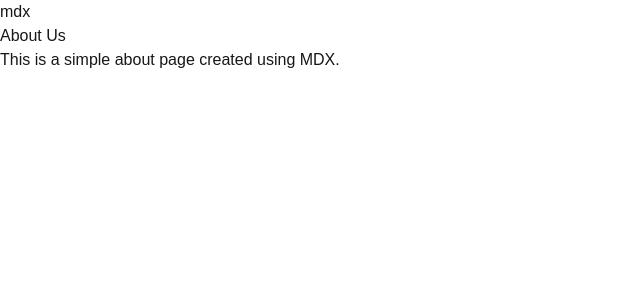
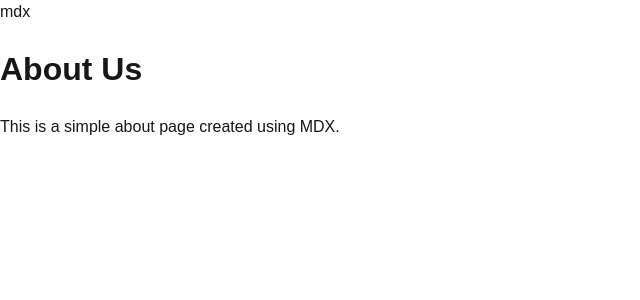
Before and after one commit to wrlee/NextTest, a Next.js app: page /markdown in a window 1280 px wide. Shown: the top 300 px of the page, without its empty margins (0-640 px from the left). Built offline with nearby package versions, Linux system fonts and the light colour scheme.

Commit message:
Styled tags
- Map all relevant html tags with a React component to render the element with style classes
- Include a CSS module to define the style classes

```diff
--- a/src/mdx-components.tsx
+++ b/src/mdx-components.tsx
@@ -1,7 +1,12 @@
 import type { MDXComponents } from 'mdx/types'
+import resets from './mdx-resets.module.css'; // Import the reset CSS module
 
 export function useMDXComponents(components: MDXComponents): MDXComponents {
   return {
     ...components,
+    h1: ({ children }) => <h1 className={resets.h1}>{children}</h1>,
+    ul: ({ children }) => <ul className={resets.ul}>{children}</ul>,
+    li: ({ children }) => <li className={resets.li}>{children}</li>,
+    // Add other elements you want to reset
   }
 }
--- /dev/null
+++ b/src/mdx-resets.module.css
@@ -0,0 +1,19 @@
+/* Reset for h1 */
+.h1 {
+  font-size: 2em; /* Restore default font size */
+  font-weight: bold; /* Restore default font weight */
+  margin-top: 0.67em; /* Restore default top margin */
+  margin-bottom: 0.67em; /* Restore default bottom margin */
+}
+
+/* Reset for ul */
+.ul {
+  list-style: disc; /* Restore default list style */
+  margin-left: 40px; /* Restore default left margin/padding (adjust as needed) */
+  padding-left: 0; /* Ensure no extra padding */
+}
+
+/* Reset for li */
+.li {
+  display: list-item; /* Ensure it displays as a list item */
+}
```
